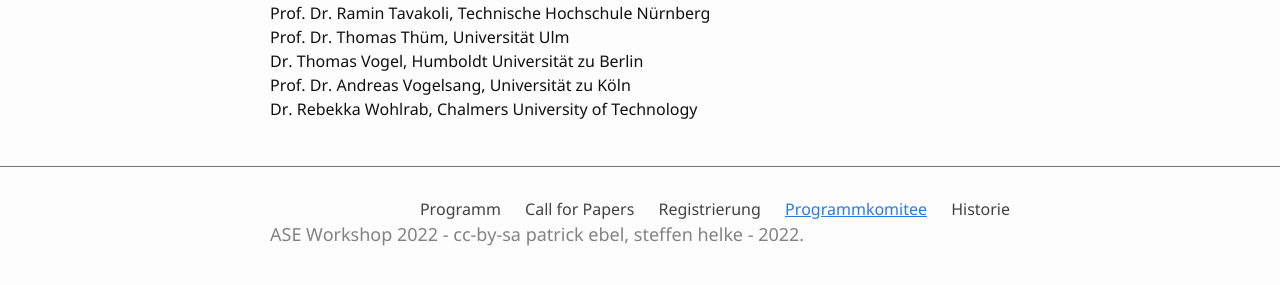
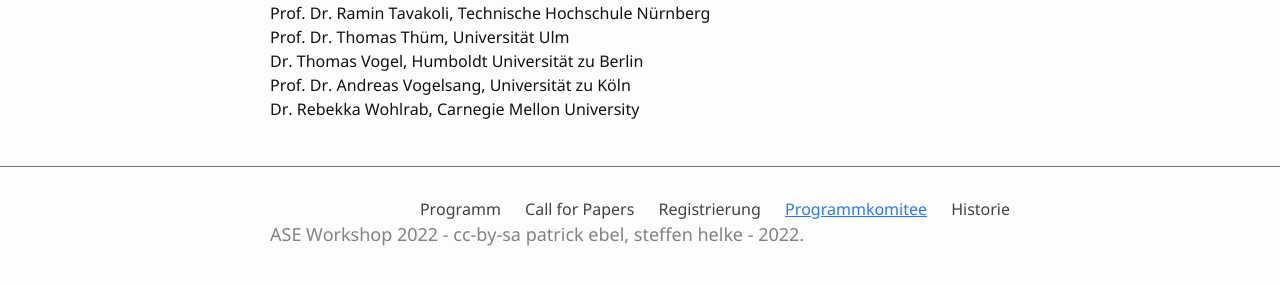
Before and after one commit to ASE-Workshop/2022, a Jekyll site: the page built from 2-programmkomitee.md, in a window 1280 px wide. Shown: the part 546-831 px from the top of the page. Built offline with Jekyll 4.4.1, drawn with Linux system fonts in a browser that asks for light colours.

Commit message:
Update 2-programmkomitee.md

```diff
--- a/2-programmkomitee.md
+++ b/2-programmkomitee.md
@@ -23,4 +23,4 @@ Prof. Dr. Ramin Tavakoli, Technische Hochschule Nürnberg\
 Prof. Dr. Thomas Thüm, Universität Ulm\
 Dr. Thomas Vogel, Humboldt Universität zu Berlin\
 Prof. Dr. Andreas Vogelsang, Universität zu Köln\
-Dr. Rebekka Wohlrab, Chalmers University of Technology
+Dr. Rebekka Wohlrab, Carnegie Mellon University
```
